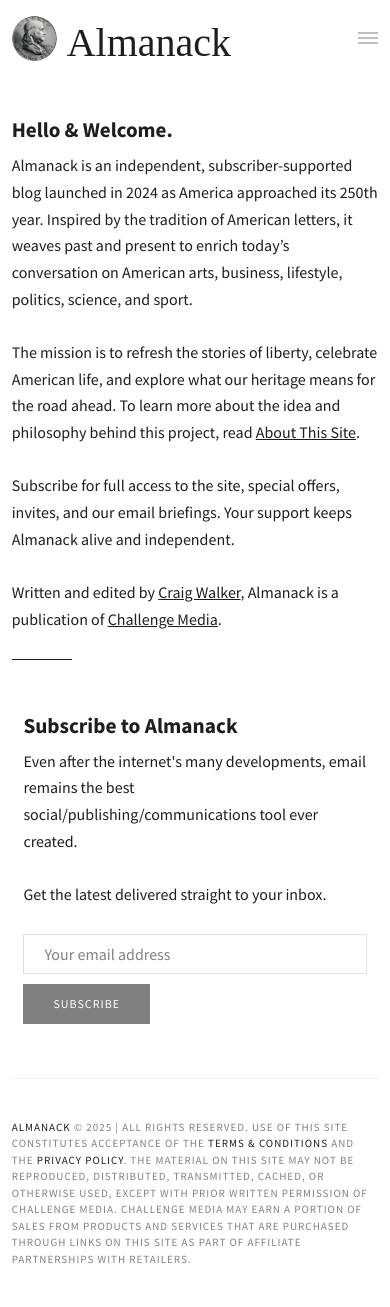
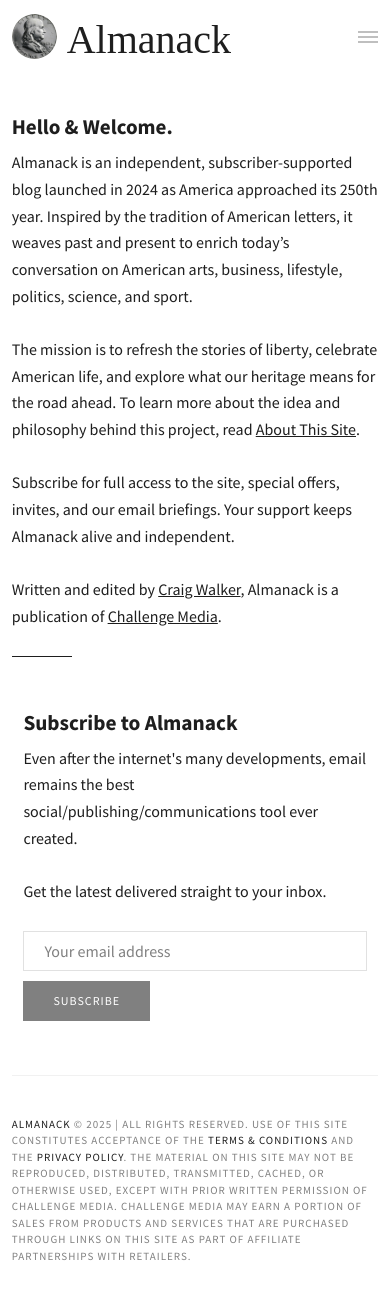
Before and after one commit to walkercraig/almanack, a Jekyll site: the page built from index.html, in a window 390 px wide. Built offline with Jekyll 4.4.1, drawn with Linux system fonts in a browser that asks for light colours; some web fonts are replaced; the list of posts is cut into pages by our own code.

Commit message:
Update _header.scss

```diff
--- a/_sass/_header.scss
+++ b/_sass/_header.scss
@@ -58,7 +58,7 @@
 
 @media only screen and (max-width: 600px) {
   .site-title {
-    margin: 10px 0 0 0 !important;
+    margin: 7px 0 0 0 !important;
   }
 }
 
```
